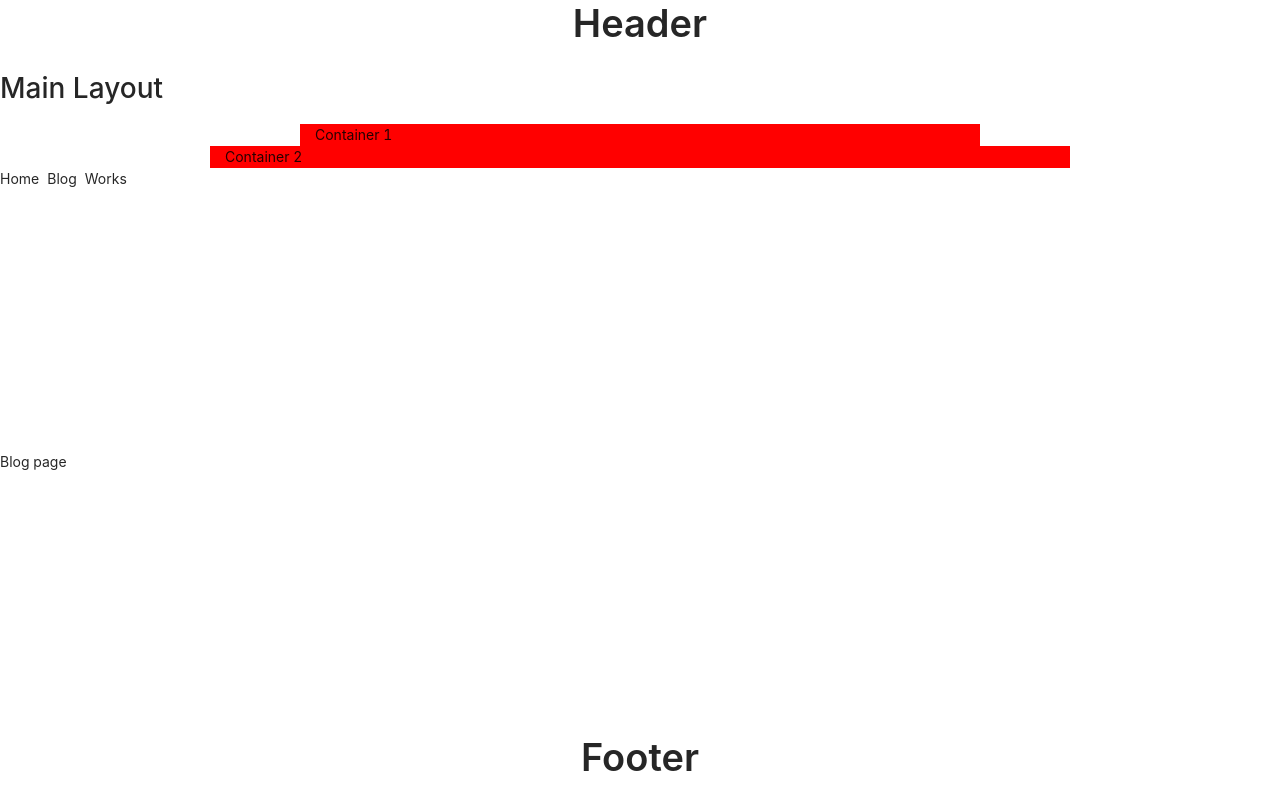
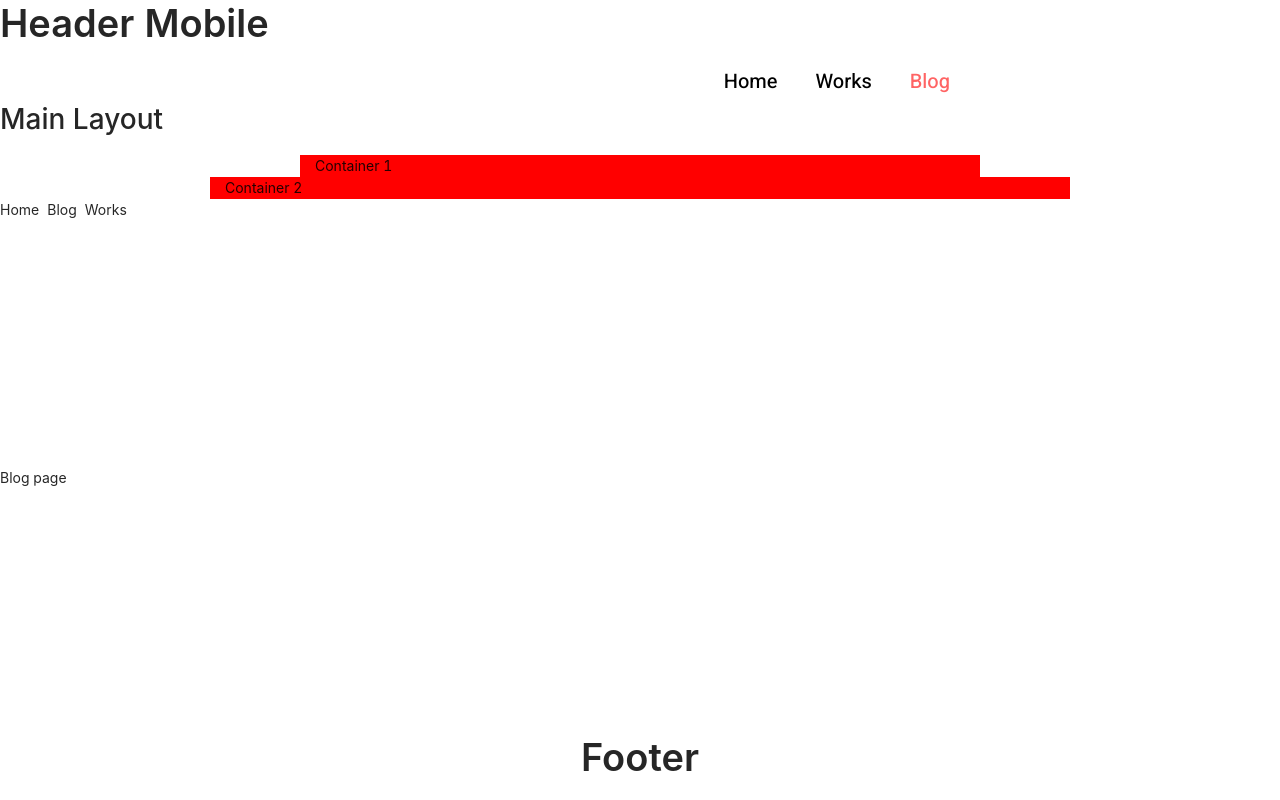
Before and after one commit to thinhngtruong/portfolio-nextjs, a Next.js app: page /blog in a window 1280 px wide. Built offline with nearby package versions, Linux system fonts and the light colour scheme.

Commit message:
Feat: Implement UI for header desktop

```diff
--- a/components/common/index.tsx
+++ b/components/common/index.tsx
@@ -1,3 +1,3 @@
 export * from "./auth";
-export * from "./header";
+export * from "../header";
 export * from "./footer";
--- /dev/null
+++ b/components/header/header-desktop.tsx
@@ -0,0 +1,41 @@
+import React from "react";
+import { Typography, Space } from "antd";
+import styles from "@/styles/common.module.scss";
+import Link from "next/link";
+import { ROUTE_LIST } from "./routes";
+import classnames from "classnames";
+import { useRouter } from "next/router";
+
+const { Title } = Typography;
+
+export interface HeaderDesktopProps {}
+
+const Header = (props: HeaderDesktopProps) => {
+  const router = useRouter();
+
+  return (
+    <header
+      className={classnames(
+        styles["container"],
+        styles["container-sm"],
+        styles["header-desktop"]
+      )}
+    >
+      <Space>
+        {ROUTE_LIST.map((route, index) => (
+          <Link key={route.path + index} href={route.path} passHref>
+            <a
+              className={classnames(styles["header-link"], {
+                [styles["header-active"]]: router.pathname === route.path,
+              })}
+            >
+              {route.label}
+            </a>
+          </Link>
+        ))}
+      </Space>
+    </header>
+  );
+};
+
+export default Header;
--- a/components/common/header.tsx
+++ b/components/header/header-mobile.tsx
@@ -4,14 +4,16 @@ import styles from '@/styles/common.module.scss';
 
 const { Title } = Typography;
 
-export interface HeaderProps {
+export interface HeaderMobileProps {
 
 }
 
-export const Header = (props: HeaderProps) => {
+const Header = (props: HeaderMobileProps) => {
   return (
     <header className={styles.header}>
-      <Title >Header</Title>
+      <Title>Header Mobile</Title>
     </header>
   )
 }
+
+export default Header;
--- /dev/null
+++ b/components/header/index.tsx
@@ -0,0 +1,14 @@
+import React from "react";
+import HeaderMobile from "./header-mobile";
+import HeaderDesktop from "./header-desktop";
+
+interface HeaderProps {}
+
+export const Header = (props: HeaderProps) => {
+  return (
+    <>
+      <HeaderMobile />
+      <HeaderDesktop />
+    </>
+  );
+};
--- /dev/null
+++ b/components/header/routes.ts
@@ -0,0 +1,14 @@
+export const ROUTE_LIST = [
+  {
+    label: "Home",
+    path: "/",
+  },
+  {
+    label: "Works",
+    path: "/works",
+  },
+  {
+    label: "Blog",
+    path: "/blog",
+  },
+];
--- a/pages/_document.tsx
+++ b/pages/_document.tsx
@@ -11,6 +11,10 @@ export default class MyDocument extends Document {
 						rel="stylesheet"
 						href="https://fonts.googleapis.com/css?family=Roboto:300,400,500,700&display=swap"
 					/>
+										<link
+						rel="stylesheet"
+						href="https://fonts.googleapis.com/css?family=Heebo:300,400,500,700&display=swap"
+					/>
 				</Head>
 				<body>
 					<Main />
--- a/styles/common.module.scss
+++ b/styles/common.module.scss
@@ -1,4 +1,23 @@
-.header,
+.header {
+  &-desktop {
+    display: flex;
+    justify-content: flex-end;
+  }
+
+  &-link {
+    color: #000;
+    font-family: Heebo;
+    font-weight: 500;
+    font-size: 20px;
+    margin: 0 15px;
+  }
+
+  &-active {
+    color: #FF6464;
+  }
+
+}
+
 .footer {
   text-align: center;
 }
```
